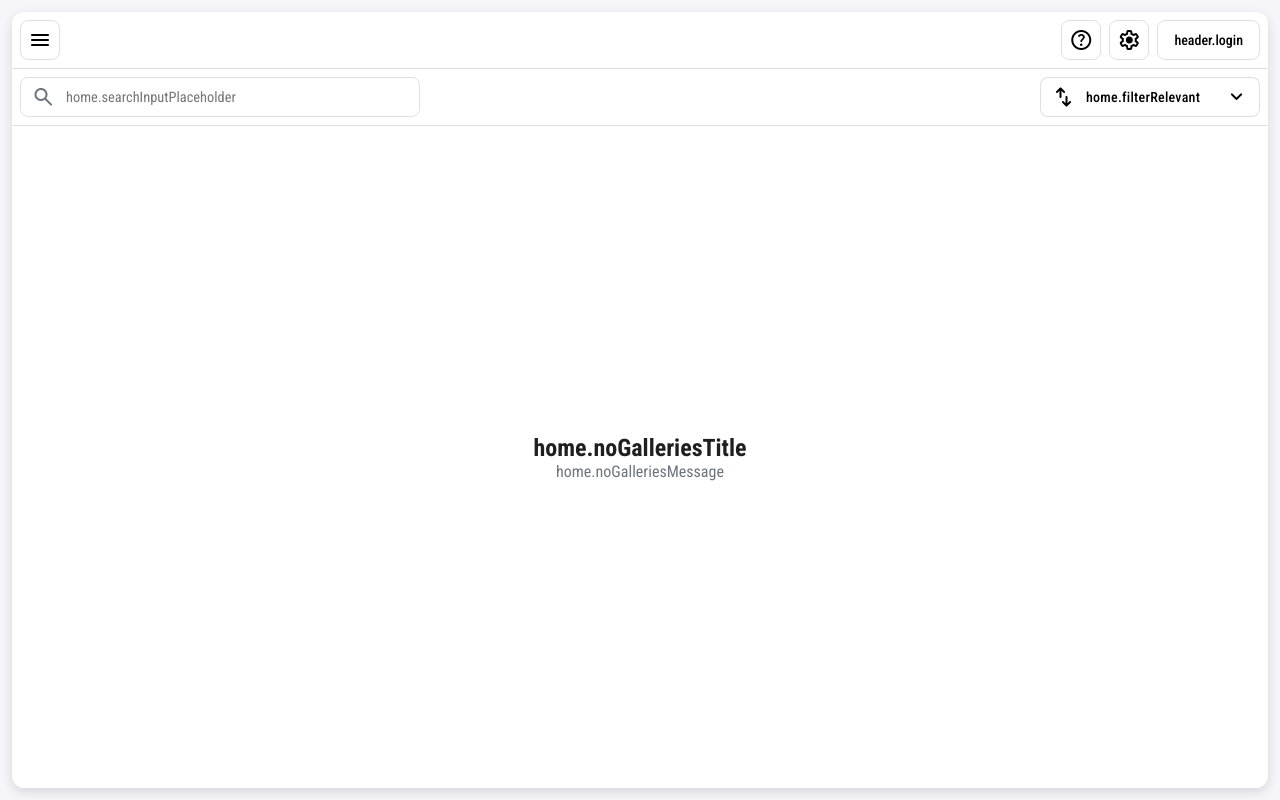
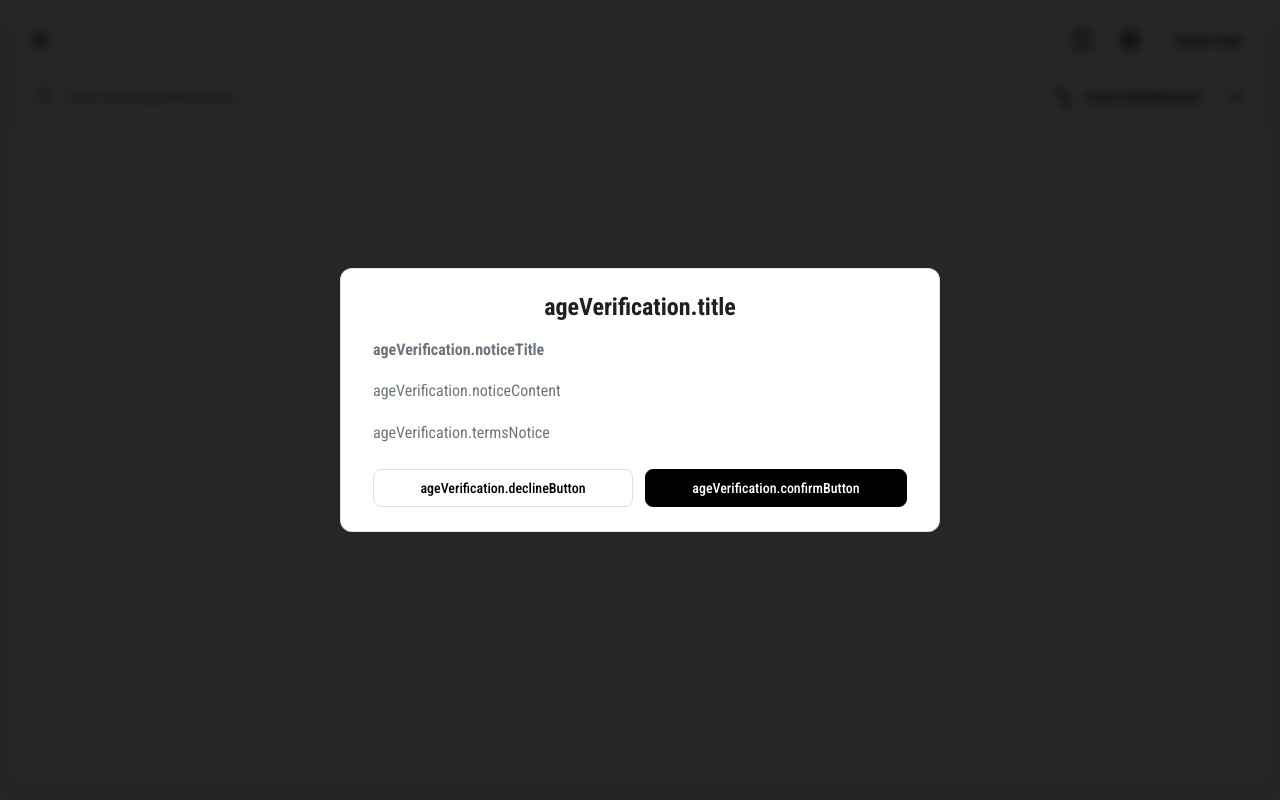
Before and after one commit to JorgeOrtega-ux/ProjectHorizon-Alpha, a PHP site: page / in a window 1280 px wide. Run offline with PHP 8.4, Linux system fonts and the light colour scheme; data that the repository does not hold is empty.

Commit message:
Add files via upload

```diff
--- a/ProjectHorizon/assets/css/styles.css
+++ b/ProjectHorizon/assets/css/styles.css
@@ -1786,6 +1786,7 @@
 /* ================================================= */
 /* =========== ESTILOS ORIGINALES DE PERFIL ========== */
 /* ================================================= */
+
 .profile-btn {
     border-width: 2px;
     border-radius: 50%;
@@ -2523,3 +2524,66 @@
 .comment-in-review .material-symbols-rounded {
     font-size: 20px;
 }
+
+/* ================================================= */
+/* ============= ESTILOS AGE VERIFICATION ========== */
+/* ================================================= */
+
+.age-verification-overlay {
+    position: fixed;
+    top: 0;
+    left: 0;
+    width: 100%;
+    height: 100%;
+    background-color: rgba(0, 0, 0, 0.85);
+    backdrop-filter: blur(5px);
+    z-index: 9999;
+    display: flex;
+    align-items: center;
+    justify-content: center;
+    padding: 20px;
+}
+
+.age-verification-overlay.disabled {
+    display: none;
+}
+
+.age-verification-content {
+    background-color: var(--secondary-bg);
+    color: var(--text-color);
+    padding: 24px 32px;
+    border-radius: 12px;
+    max-width: 600px;
+    width: 100%;
+    text-align: center;
+    border: 1px solid var(--border-color);
+}
+
+.age-verification-content h2 {
+    margin-bottom: 16px;
+    font-size: 1.5rem;
+}
+
+.age-verification-content p {
+    color: var(--muted-text-color);
+    line-height: 1.6;
+    text-align: left;
+    margin-bottom: 16px;
+}
+
+.age-verification-content p:last-of-type {
+    margin-bottom: 0;
+}
+
+.age-verification-buttons {
+    display: flex;
+    gap: 12px;
+    margin-top: 24px;
+    justify-content: center;
+    flex-wrap: wrap;
+}
+
+.age-verification-buttons .load-more-btn {
+    flex-grow: 1;
+    min-width: 200px;
+}
--- a/ProjectHorizon/assets/js/app/main-controller.js
+++ b/ProjectHorizon/assets/js/app/main-controller.js
@@ -63,8 +63,30 @@
     await api.addHistory(type, data.id || data.term, metadata);
 }
 
+function handleAgeVerification() {
+    if (localStorage.getItem('ageVerified') === 'true') {
+        return;
+    }
+
+    const overlay = document.getElementById('age-verification-overlay');
+    const confirmBtn = document.getElementById('age-confirm-btn');
+    const declineBtn = document.getElementById('age-decline-btn');
+
+    if (overlay && confirmBtn && declineBtn) {
+        overlay.classList.remove('disabled');
+
+        confirmBtn.addEventListener('click', () => {
+            localStorage.setItem('ageVerified', 'true');
+            overlay.classList.add('disabled');
+        });
+
+        // El botón de declinar no hace nada por ahora, como se solicitó.
+    }
+}
+
 
 export function initMainController() {
+    handleAgeVerification();
     const appState = {
         currentAppView: null,
         currentAppSection: null,
--- a/ProjectHorizon/index.php
+++ b/ProjectHorizon/index.php
@@ -37,6 +37,18 @@
 </head>
 
 <body>
+    <div id="age-verification-overlay" class="age-verification-overlay disabled">
+        <div class="age-verification-content">
+            <h2 data-i18n="ageVerification.title"></h2>
+            <p><strong data-i18n="ageVerification.noticeTitle"></strong></p>
+            <p data-i18n="ageVerification.noticeContent"></p>
+            <p data-i18n="ageVerification.termsNotice"></p>
+            <div class="age-verification-buttons">
+                <button id="age-decline-btn" class="load-more-btn" data-i18n="ageVerification.declineButton"></button>
+                <button id="age-confirm-btn" class="load-more-btn btn-primary" data-i18n="ageVerification.confirmButton"></button>
+            </div>
+        </div>
+    </div>
     <div class="page-wrapper">
         <div class="main-content">
             <div class="general-content">
```
Also changed, not shown: ProjectHorizon/assets/lang/es-419.json (+12 -0 lines), ProjectHorizon/includes/sections/main/photo-view.php (+5 -5 lines).
